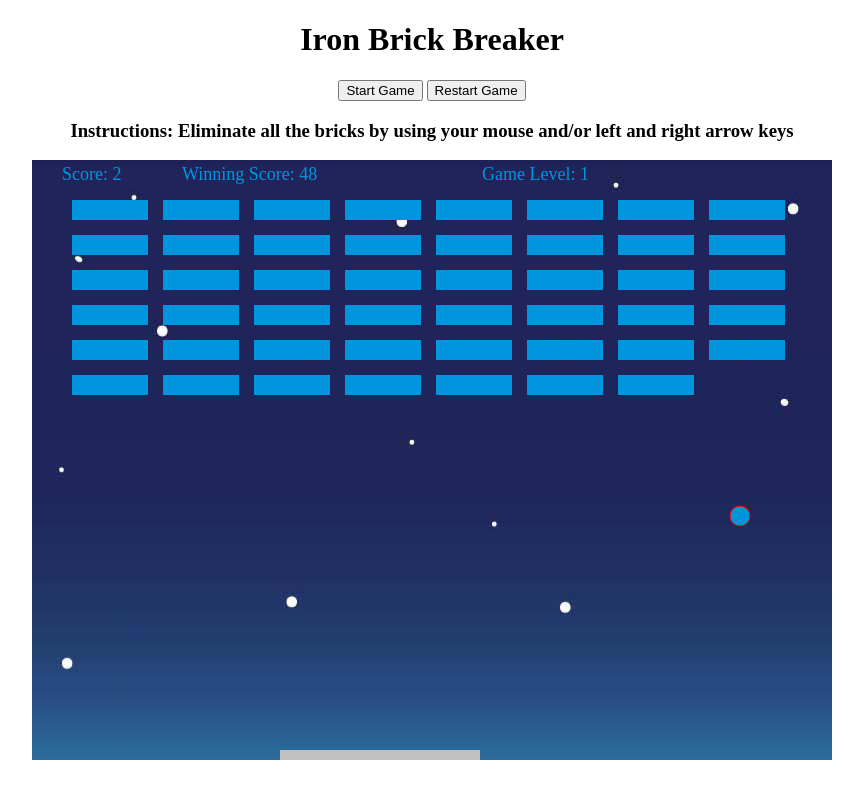
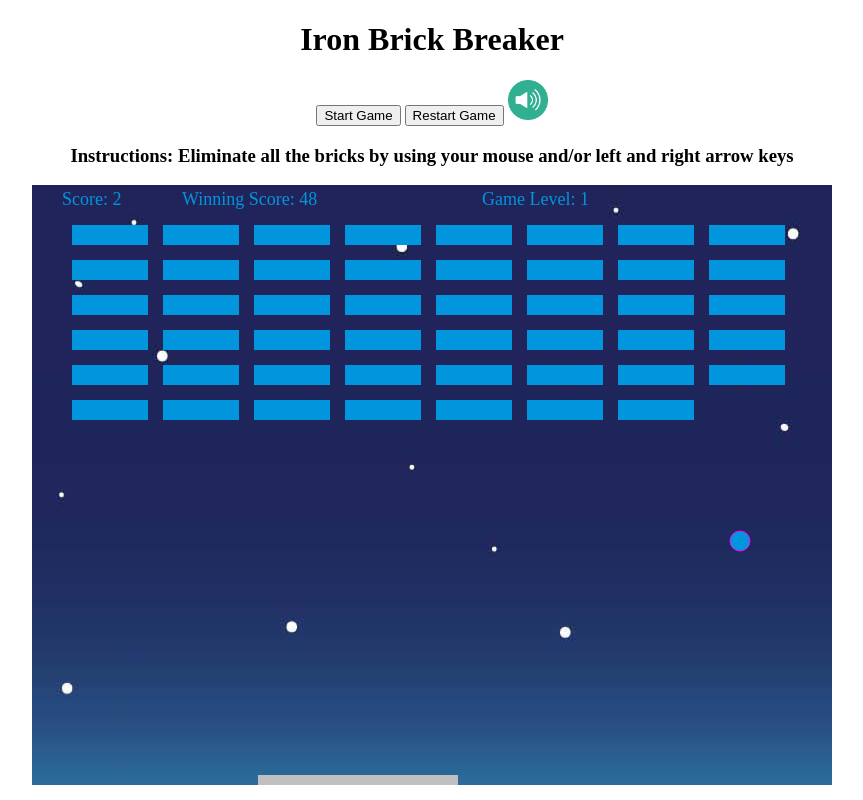
Before and after one commit to codenameRy/Brick-Breaker-Game, a plain HTML site: page index.html in a window 1280 px wide. Both pictures are taken after a click on the button "Start Game". Shown: the whole page, without its empty margins (208-1071 px from the left). Drawn offline with Linux system fonts and the light colour scheme.

Commit message:
Update with game sound effects

```diff
--- a/game.js
+++ b/game.js
@@ -82,6 +82,7 @@ function collisionDetection() {
       if(b.status == 1) {
         if(x > b.x && x < b.x+brickWidth && y > b.y && y < b.y+brickHeight) {
           dy = -dy;
+          BRICK_HIT.play();
           b.status = 0;
           score += 2;
 
@@ -90,6 +91,7 @@ function collisionDetection() {
     }
   }
   if(score == brickColumnCount* brickRowCount) {
+    WIN.play();
     level ++;
     alert("NEXT LEVEL! " + level);
     score = 0;
@@ -118,8 +120,8 @@ function drawBall() {
   ctx.fill();
   var gradient = ctx.createLinearGradient(0, 0, 170, 0);
   gradient.addColorStop("0", "magenta");
-  gradient.addColorStop("0.5" ,"blue");
-  gradient.addColorStop("1.0", "red");
+  gradient.addColorStop("0.5" ,"#ffffff");
+  gradient.addColorStop("1.0", "magenta");
   ctx.strokeStyle = gradient;
   ctx.stroke();
   ctx.closePath();
@@ -161,17 +163,29 @@ function drawScore() {
   ctx.fillText("Score: "+score, 30, 20);
 }
 
+//Winning Score
 function drawWinningScore() {
   ctx.font = "18px Serif";
   ctx.fillStyle = "#0095DD";
   ctx.fillText("Winning Score: "+ (brickColumnCount* brickRowCount),canvas.width-650, canvas.height-580);
 }
 
+//Current Level
 function drawCurrentLevel() {
   ctx.font = "18px Serif";
   ctx.fillStyle = "#0095DD";
   ctx.fillText("Game Level: "+ level,canvas.width-350, canvas.height-580);
 }
+//Sound Button
+let soundImage = new Image()
+soundImage.src = '/images/SOUND_ON.png'
+soundImage.onload = function(e){
+    drawSound()
+}
+
+// function drawSound(){
+//   ctx.drawImage(soundImage, 50, 50, 50, 50)
+// }
 
 
 //Animation
@@ -183,28 +197,32 @@ function draw() {
   drawScore();
   drawWinningScore();
   drawCurrentLevel();
+  //drawSound();
   collisionDetection();
   console.log(x,y)
 
   // this is ball collision for right and left wall
   if(x + dx > canvas.width-ballRadius || x + dx < ballRadius) {
     dx = -dx;
+    WALL_HIT.play();
   }
   // ball collision for top wall
   if(y + dy < ballRadius) {
     dy = -dy;
+    WALL_HIT.play();
   }
   // if the ball passes the floor
   else if(y + dy > canvas.height-ballRadius) {
     if(x > paddleX && x < paddleX + paddleWidth) {
       dy = -dy;
+      PADDLE_HIT.play();
     }
     else {
       window.cancelAnimationFrame(animationId);
       y = 0;
+      LIFE_LOST.play();
       alert("GAME OVER! TRY AGAIN!");
       document.location.reload();
-
       //clearInterval(interval); // Clear game
       //cancel animtation
     }
@@ -244,3 +262,38 @@ document.getElementById("restart-button").addEventListener("click", function(){
   init();
   draw();
 });
+
+//Game Sound Effects
+const WALL_HIT = new Audio();
+WALL_HIT.src = "sounds/wall.mp3";
+
+const LIFE_LOST = new Audio();
+LIFE_LOST.src = "sounds/life_lost.mp3";
+
+const PADDLE_HIT = new Audio();
+PADDLE_HIT.src = "sounds/paddle_hit.mp3";
+
+const WIN = new Audio();
+WIN.src = "sounds/win.mp3";
+
+const BRICK_HIT = new Audio();
+BRICK_HIT.src = "sounds/brick_hit.mp3";
+
+const soundElement  = document.getElementById("sound");
+
+soundElement.addEventListener("click", audioManager);
+
+function audioManager(){
+    // CHANGE IMAGE SOUND_ON/OFF
+    let imgSrc = soundElement.getAttribute("src");
+    let SOUND_IMG = imgSrc == "/images/SOUND_ON.png" ? "/images/SOUND_OFF.png" : "/images/SOUND_ON.png";
+
+    soundElement.setAttribute("src", SOUND_IMG);
+
+    // MUTE AND UNMUTE SOUNDS
+    WALL_HIT.muted = WALL_HIT.muted ? false : true;
+    PADDLE_HIT.muted = PADDLE_HIT.muted ? false : true;
+    BRICK_HIT.muted = BRICK_HIT.muted ? false : true;
+    WIN.muted = WIN.muted ? false : true;
+    LIFE_LOST.muted = LIFE_LOST.muted ? false : true;
+}
--- a/index.html
+++ b/index.html
@@ -11,7 +11,9 @@
     <div id="outer-button">
     <div class="inner-buttons"><button id="start-button">Start Game</button></div>
     <div class="inner-buttons"><button id="restart-button">Restart Game</button></div>
+    <img src="images/SOUND_ON.png" alt="" id="sound">
   </div>
+
     <h3>Instructions: Eliminate all the bricks by using your mouse and/or left and right arrow keys</h3>
     <div id="game-board">
       <canvas  id="canvas" width="800" height="600"></canvas>
--- a/styles.css
+++ b/styles.css
@@ -21,3 +21,13 @@ h3 {
 .inner-buttons {
     display: inline-block;
 }
+
+.sound {
+    display: inline-block;
+    align-content: center;
+}
+
+#sound {
+    height: 40px;
+    width: 40px;
+}
```
Also changed, not shown: images/SOUND_OFF.png (added), images/SOUND_ON.png (added), 6 other files.
